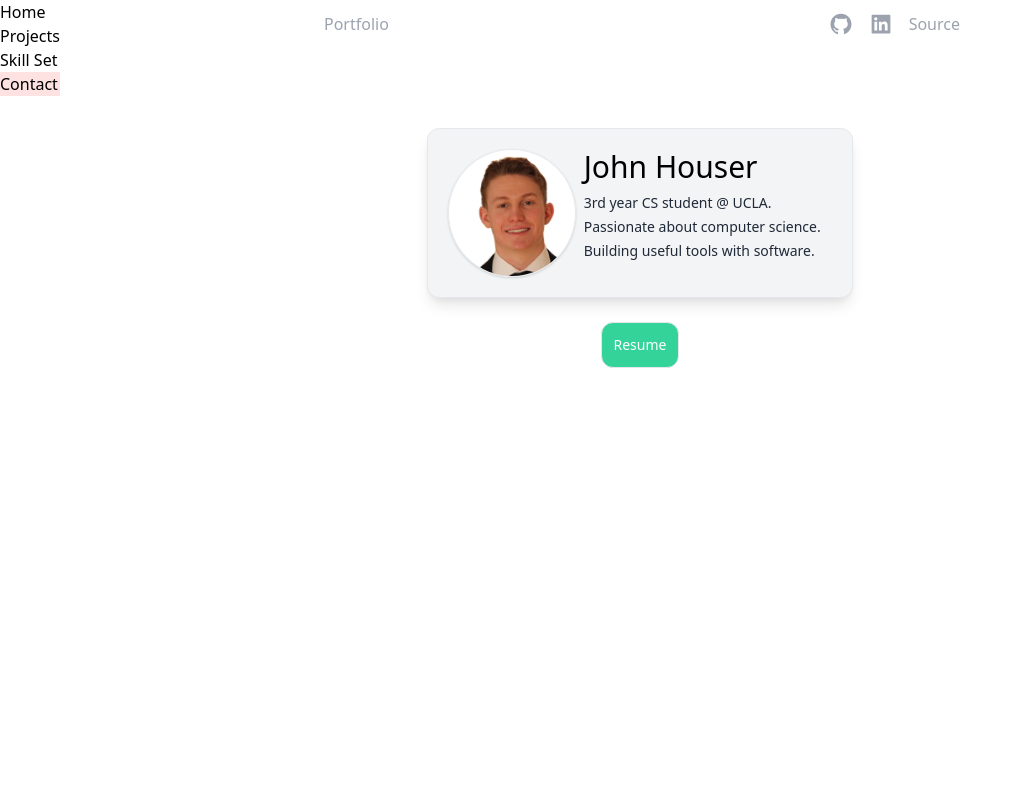
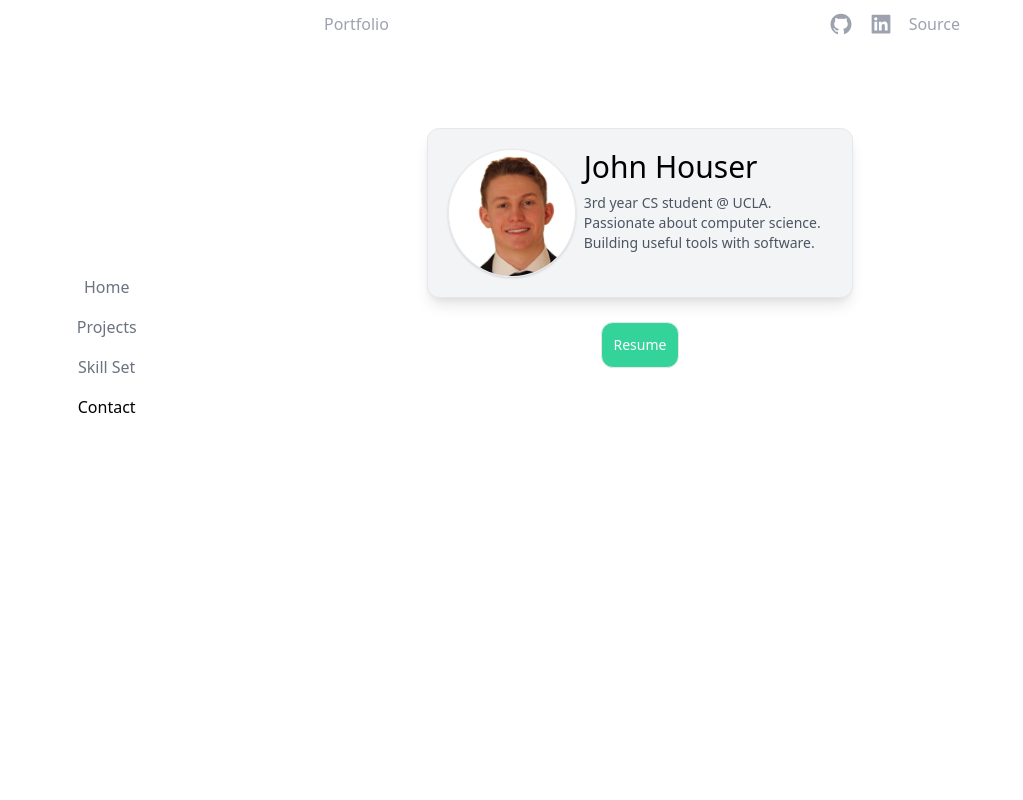
Before and after one commit to houserjohn/houserjohn.com, a Next.js app: page / in a window 1280 px wide. Shown: the top 800 px of the page, without its empty margins (0-1023 px from the left). Built offline with nearby package versions, Linux system fonts and the light colour scheme.

Commit message:
table of contents finished

```diff
--- a/components/AboutMeCard.tsx
+++ b/components/AboutMeCard.tsx
@@ -9,9 +9,10 @@ function AboutMeCard() {
             </div>
             <div className="flex-1">
                 <div className="text-3xl mb-2 font-medium">John Houser</div>
-                <div className="text-sm text-gray-800 mb-1">3rd year CS student @ UCLA. </div>
-                <div className="text-sm text-gray-800 mb-1"> Passionate about computer science.</div>
-                <div className="text-sm text-gray-800"> Building useful tools with software.</div>
+                <div className="text-sm text-gray-600 mb-1 whitespace-pre-line">3rd year CS student @ UCLA.
+                    Passionate about computer science.
+                    Building useful tools with software.
+                </div>
             </div>
         </div>
     );
--- a/components/Hotbar.tsx
+++ b/components/Hotbar.tsx
@@ -9,7 +9,7 @@ function Hotbar() {
                     <Link href="/">
                         <div className="p-1 font-medium text-gray-400 cursor-pointer hover:text-black">Portfolio</div>
                     </Link>
-                    <h2 id="Home" className="opacity-0 w-1 cursor-default">Home</h2>
+                    <h2 id="home" className="opacity-0 w-1 cursor-default -mt-5">Home</h2>
                 </div>
 
                 <div className="sm:flex w-1/2 place-content-end space-x-4">
--- a/components/IndexOfContent.tsx
+++ b/components/IndexOfContent.tsx
@@ -1,11 +1,12 @@
 interface Index_Props {
     children: any;
+    active?: boolean;
 };
 
 function IndexOfContent(props: Index_Props) {
     return (
         <div className="">
-            <nav className="py-2 px-3 rounded-full text-gray-500 cursor-pointer hover:bg-gray-200 hover:shadow inline-block w-auto" aria-label="Table of contents">
+            <nav className={(props.active ? "font-medium " : "text-gray-500 ") + "py-2 px-3 rounded-full cursor-pointer hover:bg-gray-200 hover:shadow inline-block w-auto"} aria-label="Table of contents">
                 {props.children}
             </nav>
         </div>
--- a/components/TableOfContents.tsx
+++ b/components/TableOfContents.tsx
@@ -51,18 +51,8 @@ interface heading_interface {
     items: any[],
     reduce: any,
 }
-/*
-const Headings = (): any => {
-    const { nestedHeadings } = useHeadingsData();
-    return (
-            {nestedHeadings.map((heading: heading_interface) => (
-                <a key={heading.id} href={`#${heading.id}`}>{heading.title}</a>
-            ))}
-    );
-}
-*/
 
-const useIntersectionObserver = (setActiveId) => {
+const useIntersectionObserver = (setActiveId : any) => {
   const headingElementsRef: any = useRef({});
 
   useEffect(() => {
@@ -92,7 +82,7 @@ const useIntersectionObserver = (setActiveId) => {
     };
 
     const observer: any = new IntersectionObserver(callback, {
-      rootMargin: "0px 0px -40% 0px"
+      rootMargin: "0px 0px -20% 0px"
     });
 
     const headingElements = Array.from(document.querySelectorAll("h2, h3"));
@@ -108,10 +98,10 @@ interface child_interface {
     title: string,
 }
 
-const Headings = ({ headings, activeId } : { headings: any, activeId: string}) => (
+const Headings = ({ headings, activeId } : { headings: any, activeId: string|undefined}) => (
   <ul>
     {headings.map((heading: heading_interface) => (
-      <li key={heading.id} className={heading.id === activeId ? "bg-red-100" : ""}>
+      <li key={heading.id}>
         <a
           href={`#${heading.id}`}
           onClick={(e: any) => {
@@ -124,7 +114,7 @@ const Headings = ({ headings, activeId } : { headings: any, activeId: string}) =
             }
           }}
         >
-          {heading.title}
+          <IndexOfContent active={heading.id === activeId ? true : false}>{heading.title}</IndexOfContent>
         </a>
         {heading.items.length > 0 && (
           <ul>
@@ -177,7 +167,8 @@ const TableOfContents = () => {
   useIntersectionObserver(setActiveId);
 
   return (
-    <nav className="fixed z-50" aria-label="Table of contents">
+    <nav className="fixed text-center h-screen w-2/12 z-50" aria-label="Table of contents">
+      <div className="h-1/3"></div>
       <Headings headings={nestedHeadings} activeId={activeId} />
     </nav>
   );
```
